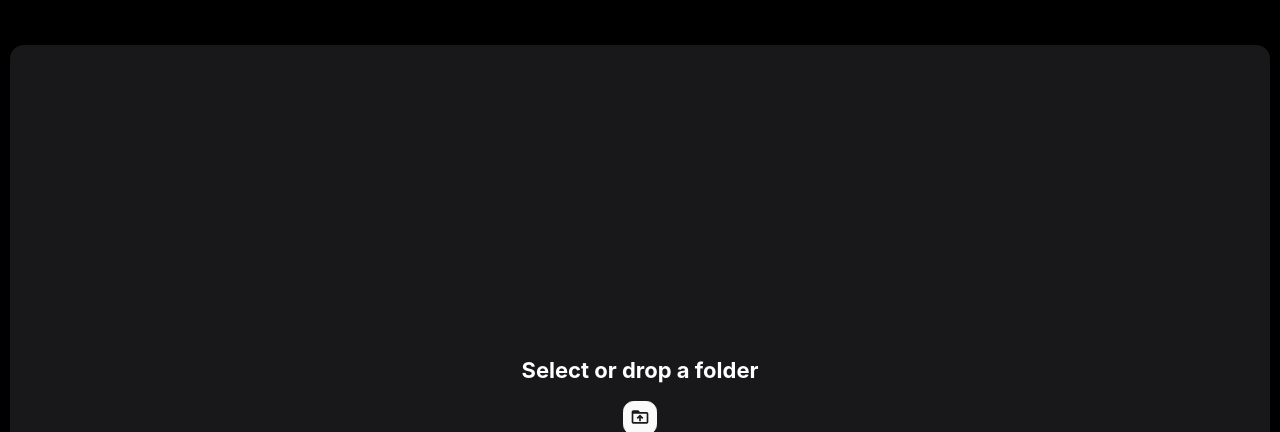
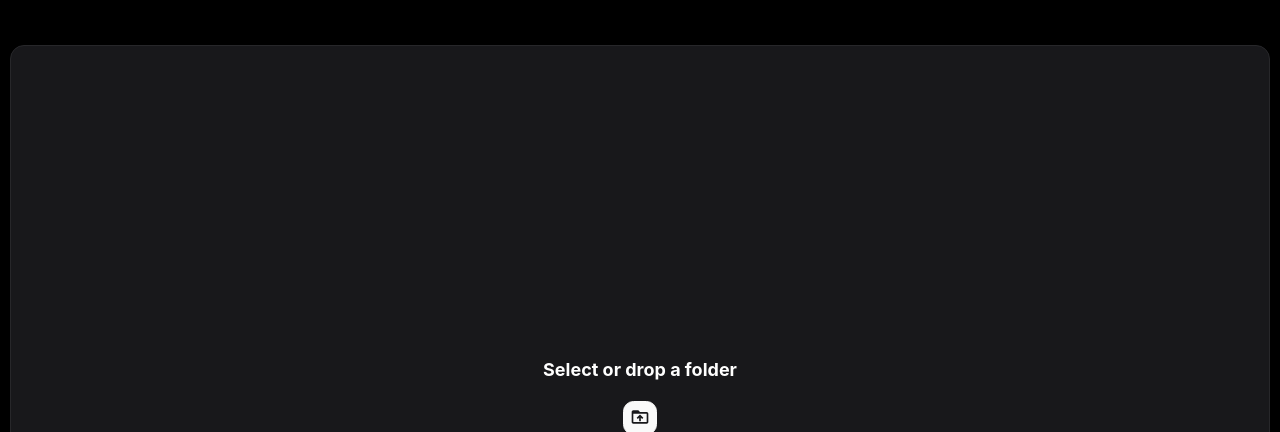
Before and after one commit to ManiGhazaee/FolderSize, a React (Vite) app: page / in a window 1280 px wide. Shown: the top 432 px of the page. Built offline with nearby package versions, Linux system fonts and the light colour scheme.

Commit message:
refactor: small css changes

```diff
--- a/src/App.tsx
+++ b/src/App.tsx
@@ -174,7 +174,7 @@ function App() {
             )}
             {isSome(folder) && (
                 <button
-                    className={`absolute top-[20px] -translate-y-1/2 right-[53px]  px-[6px] py-[4px] border rounded-xl ${
+                    className={`absolute top-[20px] -translate-y-1/2 right-[53px] px-[6px] py-[4px] border rounded-xl ${
                         state === State.Search
                             ? "!border-zinc-100 !bg-zinc-100 !text-black"
                             : "bg-zinc-950 border-zinc-900 text-zinc-100"
@@ -202,10 +202,10 @@ function App() {
                 </button>
             )}
             <Path path={dir} onClick={pathOnClick} />
-            <div className="relative h-[calc(100vh-55px)] w-[calc(100vw-20px)] p-[10px] rounded-2xl left-1/2 -translate-x-1/2 top-[45px] bg-zinc-900 overflow-hidden">
+            <div className="relative h-[calc(100vh-55px)] w-[calc(100vw-20px)] p-[10px] rounded-2xl left-1/2 -translate-x-1/2 top-[45px] border border-zinc-800 bg-zinc-900 overflow-hidden">
                 {isNone(folder) && readyToSelect && (
                     <>
-                        <div className="absolute top-[calc(50%-60px)] text-[22px] font-bold left-1/2 -translate-x-1/2">
+                        <div className="absolute top-[calc(50%-60px)] text-[18px] font-bold left-1/2 -translate-x-1/2">
                             Select or drop a folder
                         </div>
                         <button
@@ -223,7 +223,7 @@ function App() {
                     <BarLoader color="white" />
                 </div>
                 <div
-                    className="absolute left-1/2 -translate-x-1/2 text-[14px]"
+                    className="absolute left-1/2 -translate-x-1/2 text-[14px] top-[9px]"
                     style={{
                         visibility: state !== State.Search ? "hidden" : "visible",
                         width: state !== State.Search ? "0%" : "50%",
@@ -235,7 +235,7 @@ function App() {
                         id="search-input"
                         ref={searchInputRef}
                         spellCheck="false"
-                        className="w-full border border-zinc-800 rounded-lg bg-zinc-950 outline-none text-center font-light placeholder:text-zinc-500"
+                        className="w-full border border-zinc-900 rounded-lg bg-zinc-950 outline-none text-center font-light placeholder:text-zinc-500"
                         placeholder="Type to search"
                         type="text"
                         value={searchPat}
@@ -308,7 +308,7 @@ function App() {
                             let file = convertMatch(fileName(node[1]), searchPat);
                             return (
                                 <div
-                                    className={`${index % 2 === 1 ? "bg-black" : "bg-transparent"} ${
+                                    className={`${index % 2 === 1 ? "bg-zinc-950" : "bg-transparent"} ${
                                         index === searchMatches.entries.length - 1 ? "rounded-b-xl" : ""
                                     } px-[20px] py-[2px] text-[14px] hover:bg-zinc-800 text-zinc-50 flex flex-row`}
                                     onClick={() => {
@@ -379,7 +379,7 @@ function App() {
                         <div
                             className={`${
                                 folder.parent === "" ? "" : "active:bg-zinc-100 active:text-black"
-                            } sticky top-0 w-full z-[100] bg-black font-bold px-[20px] py-[2px] hover:bg-zinc-800 rounded-t-xl `}
+                            } sticky top-0 w-full z-[100] bg-zinc-950 font-bold px-[20px] py-[2px] hover:bg-zinc-800 rounded-t-xl `}
                             onClick={() => {
                                 if (folder.parent === "") {
                                     return;
@@ -395,7 +395,7 @@ function App() {
                             let file = node[2] ? convertFile(fileName(node[1])) : fileName(node[1]);
                             return (
                                 <div
-                                    className={`${index % 2 === 1 ? "bg-black" : "bg-transparent"} ${
+                                    className={`${index % 2 === 1 ? "bg-zinc-950" : "bg-transparent"} ${
                                         index === folder.entries.length - 1 ? "rounded-b-xl" : ""
                                     } ${
                                         node[2] ? "" : "active:bg-zinc-100 active:text-black duration-100"
--- a/src/components/Path.tsx
+++ b/src/components/Path.tsx
@@ -3,7 +3,7 @@ import { convertPath } from "../lib";
 const Path = ({ path, onClick }: { path: string | null; onClick: (path: string) => void }) => {
     let c = convertPath(path);
     return (
-        <div className="absolute left-[14px] top-[12px] text-[18px] font-bold max-w-[calc(100vw-40px)] overflow-hidden">
+        <div className="absolute left-[14px] pb-[2px] top-[10px] text-[18px] font-bold w-[calc(100vw-155px)] max-h-[28px] overflow-y-auto break-words">
             {c.map((s) =>
                 s[0] ? (
                     <span className="text-zinc-500 mx-[4px]">{s[1]}</span>
```
